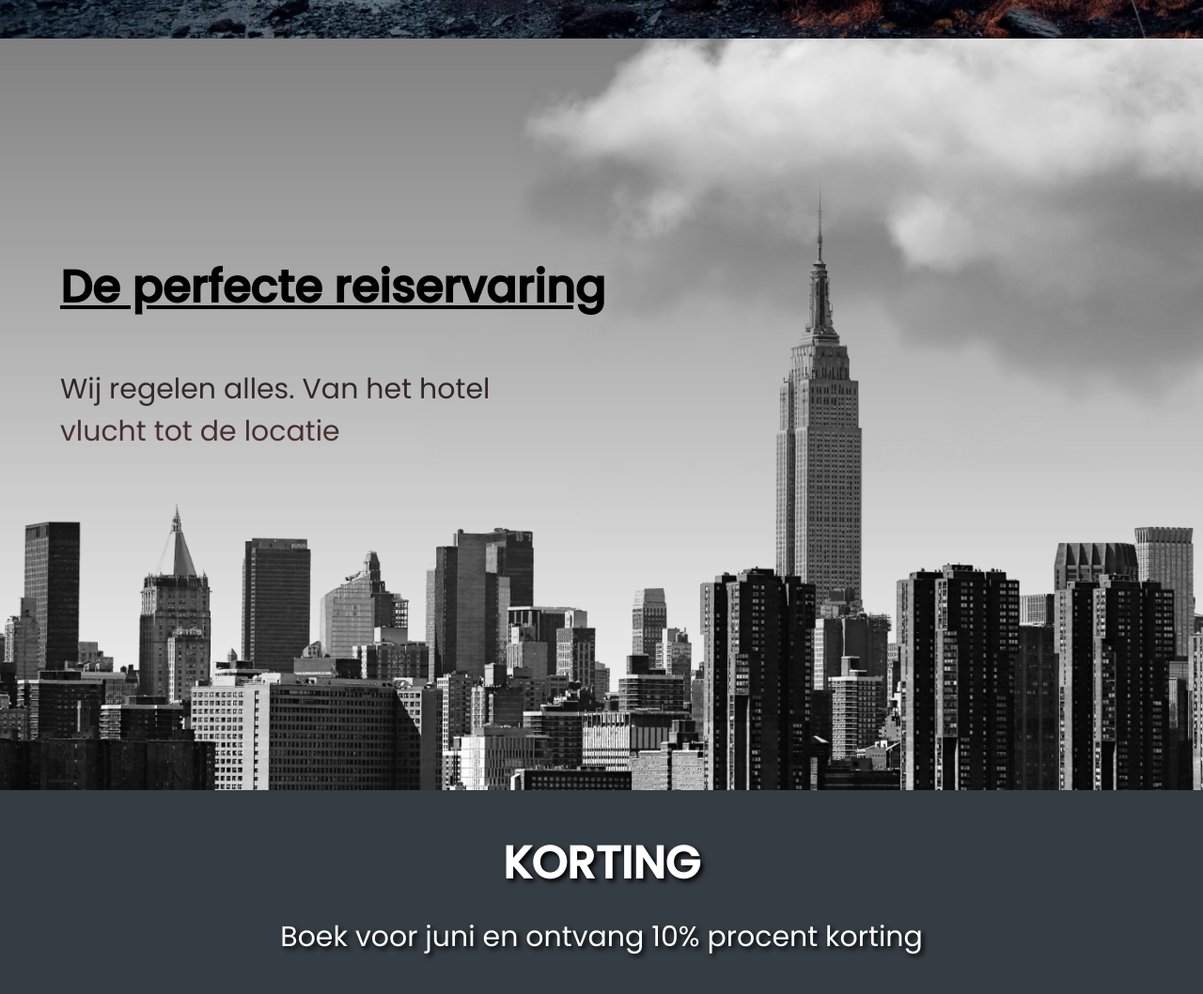
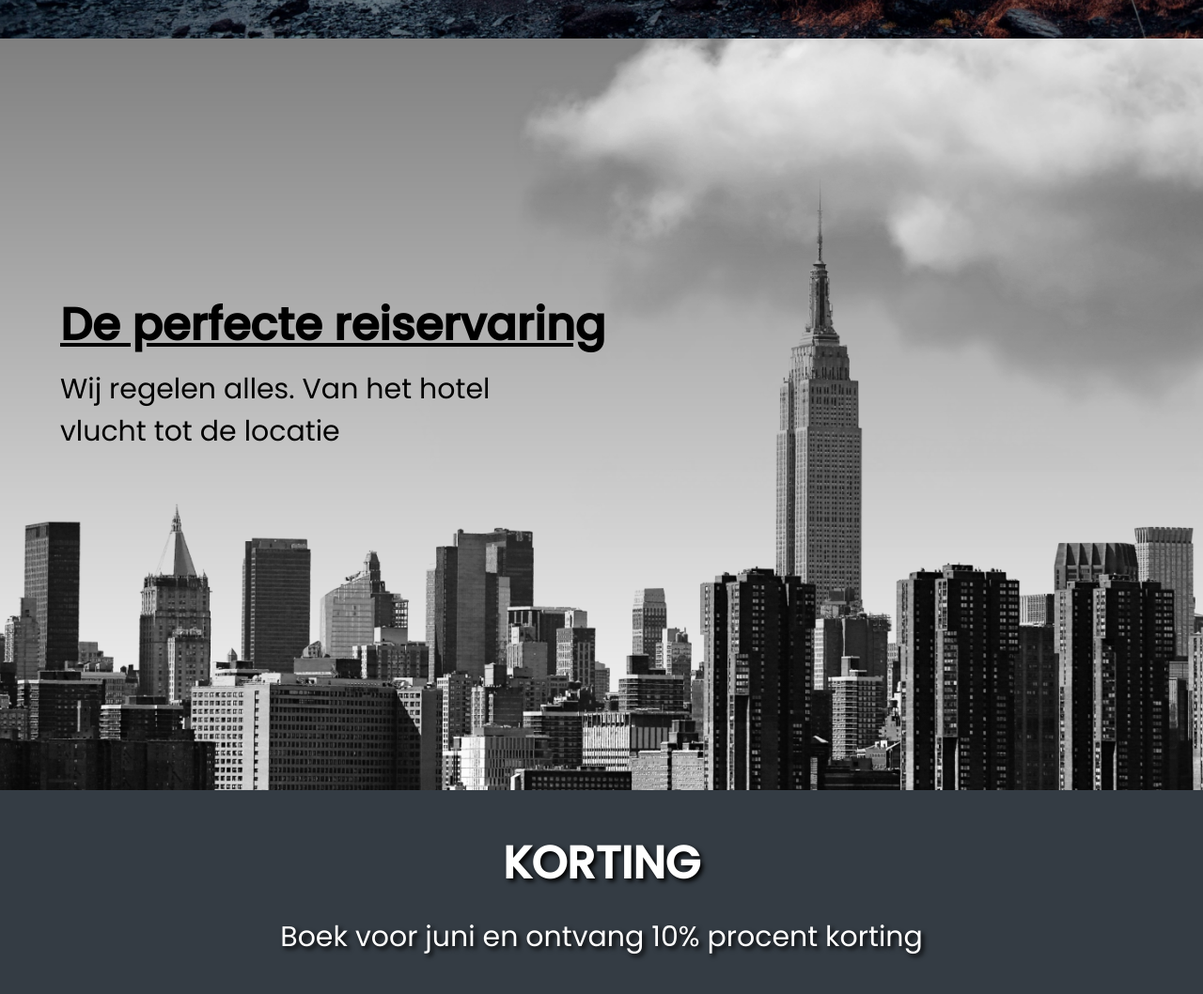
Before and after one commit to BartJanssen72/Travel, a plain HTML site: page index.html in a window 1280 px wide. Shown: the part 764-1822 px from the top of the page at 94% size. Drawn offline with Linux system fonts and the light colour scheme; a web font is replaced by a local one.

Commit message:
Update style.css

```diff
--- a/style.css
+++ b/style.css
@@ -138,12 +138,7 @@ nav ul {
   text-decoration: underline;
 }
 
-#location-head h3 {
-  padding: 4rem 0rem;
-  background: linear-gradient(#131c27, #663b34);
-  background-clip: text;
-  -webkit-text-fill-color: transparent;
-}
+
 
 .cloud {
   position: absolute;
```
